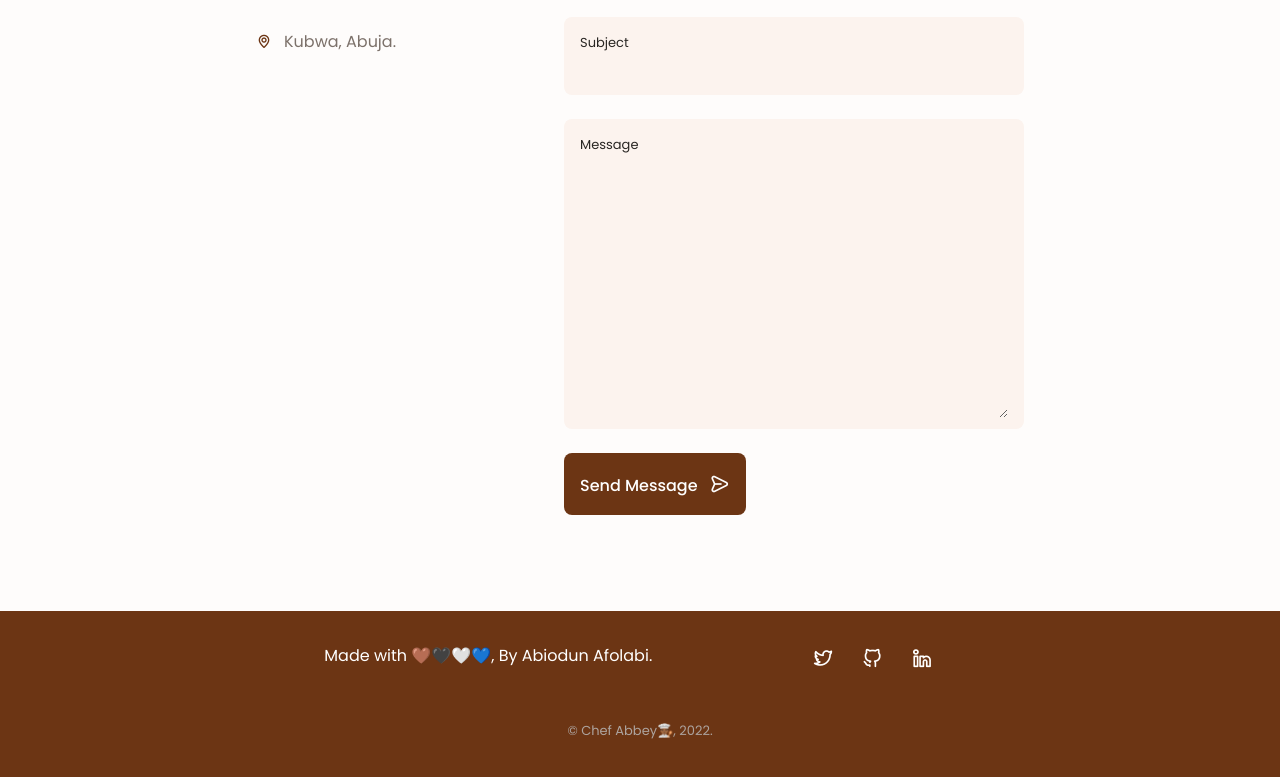
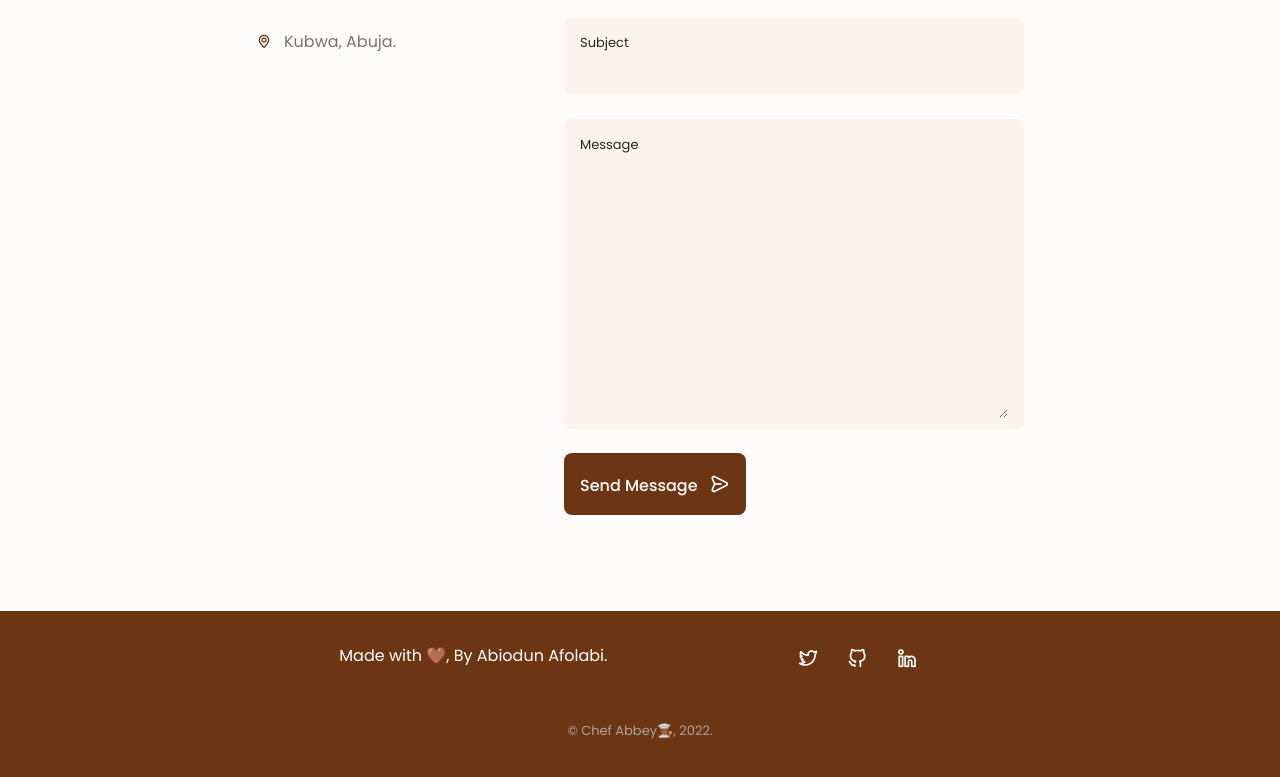
Before and after one commit to Abbeyafolaby/portfolio-website, a plain HTML site: page index.html in a window 1280 px wide. Shown: the part 2306-3083 px from the top of the page. Drawn offline with nearby package versions, Linux system fonts and the light colour scheme; a web font is replaced by a local one.

Commit message:
Update index.html

```diff
--- a/index.html
+++ b/index.html
@@ -247,7 +247,7 @@
       <div class="footer__bg">
         <div class="footer__container container grid">
           <div>
-          <p class="footer__title">Made with 🤎🖤🤍💙, By Abiodun Afolabi.</p>
+          <p class="footer__title">Made with 🤎, By Abiodun Afolabi.</p>
         </div>
 
         <div class="footer__socials">
```
